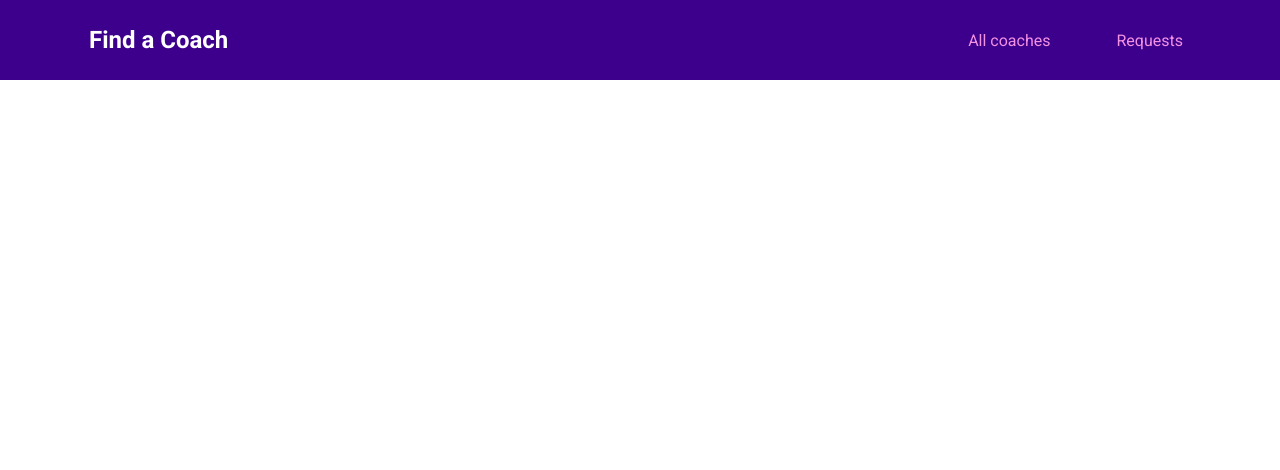
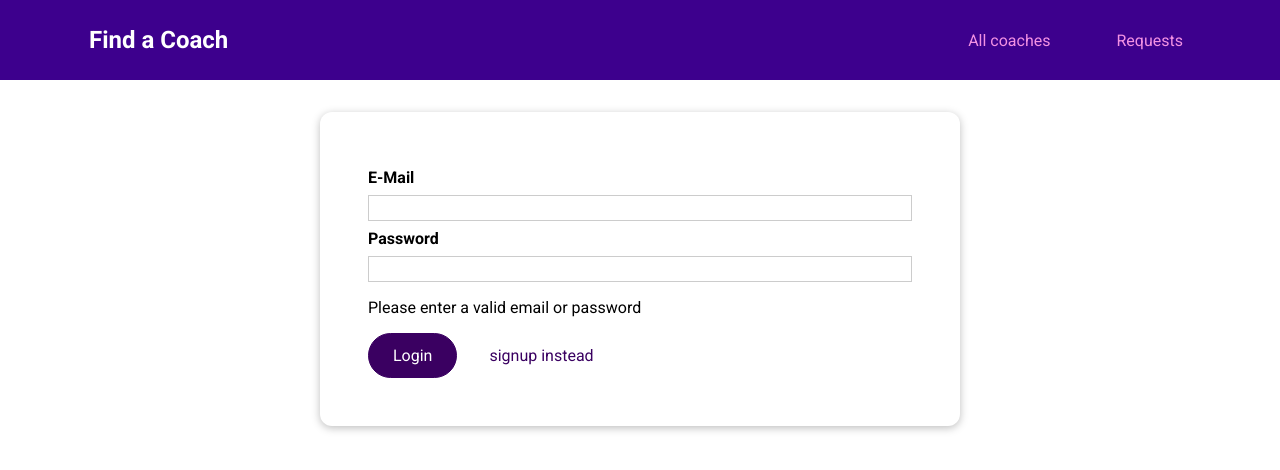
Before and after one commit to itsathefak/Coach-Finder-VueJS, a Vue app: page /auth in a window 1280 px wide. Shown: the top 470 px of the page. Built offline with nearby package versions, Linux system fonts and the light colour scheme.

Commit message:
Add Authentication Page

```diff
--- a/src/pages/NotFound.vue
+++ b/src/pages/NotFound.vue
@@ -1,3 +1,8 @@
 <template>
-    <section></section>
+  <section>
+    <base-card>
+      <h2>Page Not Found</h2>
+      <p>This page could not be found - maybe check out all our <router-link to="/coaches"> coaches.</router-link></p
+    ></base-card>
+  </section>
 </template>
--- /dev/null
+++ b/src/pages/auth/UserAuth.vue
@@ -0,0 +1,102 @@
+<template>
+  <base-card>
+    <form @submit.prevent="submitForm">
+      <div class="form-control">
+        <label for="email">E-Mail</label>
+        <input type="email" id="email" v-model.trim="email" />
+      </div>
+      <div class="form-control">
+        <label for="password">Password</label>
+        <input type="password" id="password" v-model.trim="password" />
+      </div>
+      <p v-if="formIsValid">Please enter a valid email or password</p>
+      <base-button>{{ submitButtonCaption }}</base-button>
+      <base-button type="button" mode="flat" @click="switchAuthMode"
+        >{{ switchModeButtonCaption }}</base-button
+      >
+    </form>
+  </base-card>
+</template>
+
+<script>
+export default {
+  data() {
+    return {
+      email: '',
+      password: '',
+      formIsValid: true,
+      mode: 'login',
+    };
+  },
+  computed: {
+    submitButtonCaption() {
+      if (this.mode === 'login') {
+        return 'Login';
+      } else {
+        return 'Signup';
+      }
+    },
+    switchModeButtonCaption() {
+      if (this.mode === 'login') {
+        return 'signup instead';
+      } else {
+        return 'login instead';
+      }
+    },
+  },
+  methods: {
+    submitForm() {
+      this.formIsValid = true;
+      if (
+        this.email === ' ' ||
+        !this.email.include('@') ||
+        this.password.length < 6
+      ) {
+        this.formIsValid = false;
+        return;
+      }
+    },
+    switchAuthMode() {
+      if (this.mode === 'login') {
+        this.mode = 'signup';
+      } else {
+        this.mode = 'login';
+      }
+    },
+  },
+};
+</script>
+
+<style scoped>
+form {
+  margin: 1rem;
+
+  padding: 1rem;
+}
+
+.form-control {
+  margin: 0.5rem 0;
+}
+
+label {
+  font-weight: bold;
+  margin-bottom: 0.5rem;
+  display: block;
+}
+
+input,
+textarea {
+  display: block;
+  width: 100%;
+  font: inherit;
+  border: 1px solid #ccc;
+  padding: 0.15rem;
+}
+
+input:focus,
+textarea:focus {
+  border-color: #3d008d;
+  background-color: #faf6ff;
+  outline: none;
+}
+</style>
--- a/src/router.js
+++ b/src/router.js
@@ -6,6 +6,7 @@
 import ContactCoach from './pages/requests/ContactCoach.vue'
 import RequestsReceived from './pages/requests/RequestReceived.vue'
 import NotFound from './pages/NotFound.vue'
+import UserAuth from './pages/auth/UserAuth.vue';
 
 
 
@@ -24,6 +25,7 @@
     },
     { path: '/register', component: CoachRegistration },
     { path: '/requests', component: RequestsReceived },
+    { path: '/auth', component: UserAuth},
     { path: '/:notFound(.*)', component: NotFound },
   ],
 });
```
